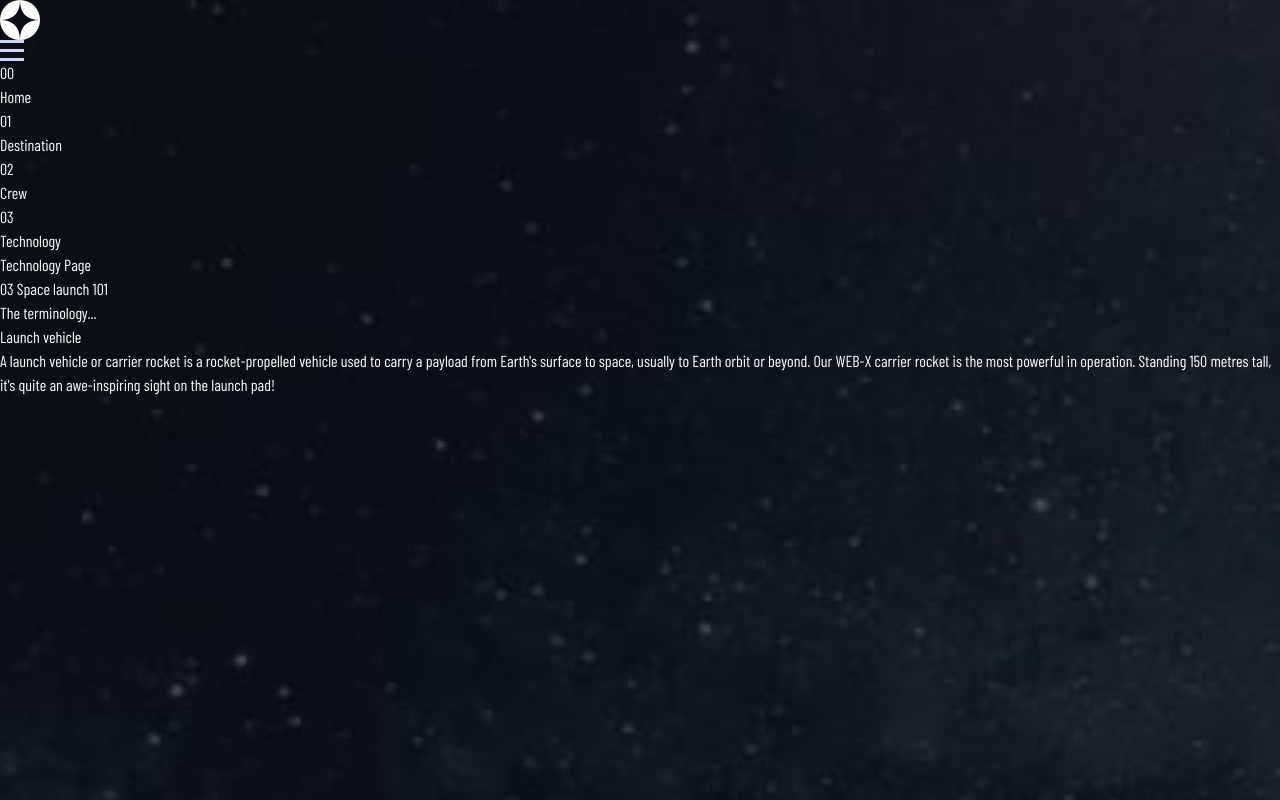
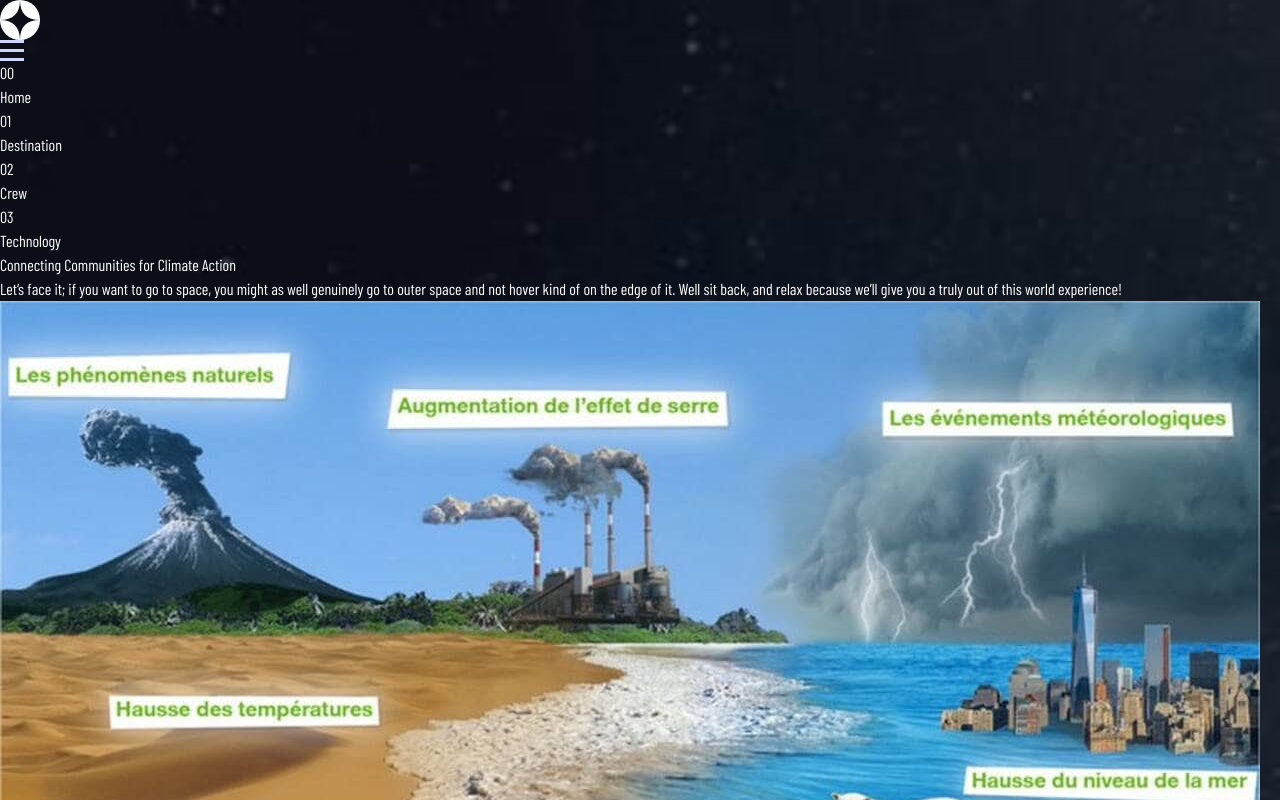
Before and after one commit to williammasivi/dynamic-site-challenge-netlify, a React (Vite) app: page /technology in a window 1280 px wide. Shown: the top 800 px of the page. Built offline with nearby package versions, Linux system fonts and the light colour scheme; a web font is replaced by a local one.

Commit message:
finishing code

```diff
--- a/src/pages/CrewPage.jsx
+++ b/src/pages/CrewPage.jsx
@@ -4,14 +4,23 @@
 const CrewPage = () => {
   return (
     <main className="pt-[200px]">
-      <div className="pl-14 text-justify pr-[45px] lg:pr-[100px] mb-8">
-        <h1> Connecting Communities for Climate Action</h1>
-        <p>
-          Let’s face it; if you want to go to space, you might as well genuinely
-          go to outer space and not hover kind of on the edge of it. Well sit
-          back, and relax because we’ll give you a truly out of this world
-          experience!
-        </p>
+      <div className="pl-14 text-justify pr-[45px] lg:pr-[100px] mb-8 md:flex gap-6 lg:gap-14">
+        <div>
+          <h1 className="font-bold text-5xl text-center mb-4">
+            Connecting Communities for Climate Action
+          </h1>
+          <p className="text-md">
+            Let’s face it; if you want to go to space, you might as well
+            genuinely go to outer space and not hover kind of on the edge of it.
+            Well sit back, and relax because we’ll give you a truly out of this
+            world experience!
+          </p>
+        </div>
+        <img
+          src={crewImage}
+          alt="home image"
+          className="md:h-96 w-96 object-cover"
+        />
       </div>
     </main>
   );
--- a/src/pages/DestinationPage.jsx
+++ b/src/pages/DestinationPage.jsx
@@ -4,10 +4,12 @@
 const DestinationPage = () => {
   return (
     <main className="pt-[200px]">
-      <div className="pl-14 text-justify pr-[45px] lg:pr-[100px] mb-8 relative flex-col justify-between items-center md:gap-24 lg:gap-32 z-10">
+      <div className="pl-14 text-justify pr-[45px] lg:pr-[100px] flex-row-reverse mb-8 md:flex gap-6 lg:gap-14">
         <div>
-          <h1> Connecting Communities for Climate Action</h1>
-          <p className="leading-2 font-medium text-lg text-gray-300">
+          <h1 className="font-bold text-5xl text-center mb-4">
+            Connecting Communities for Climate Action
+          </h1>
+          <p className="text-md">
             Let’s face it; if you want to go to space, you might as well
             genuinely go to outer space and not hover kind of on the edge of it.
             Well sit back, and relax because we’ll give you a truly out of this
@@ -16,8 +18,8 @@
         </div>
         <img
           src={destinationImage}
-          alt="image placeholder"
-          className="w-96 h-96"
+          alt="home image"
+          className="md:h-96 w-96 object-cover"
         />
       </div>
     </main>
--- a/src/pages/HomePage.jsx
+++ b/src/pages/HomePage.jsx
@@ -4,7 +4,7 @@
 const HomePage = () => {
   return (
     <main className="pt-[200px]">
-      <div className="pl-14 text-justify pr-[45px] lg:pr-[100px] mb-8">
+      <div className="pl-14 text-justify pr-[45px] lg:pr-[100px] mb-8 md:flex gap-6 lg:gap-14">
         <div>
           <h1 className="font-bold text-5xl text-center mb-4">
             Connecting Communities for Climate Action
@@ -16,7 +16,11 @@
             world experience!
           </p>
         </div>
-        <img src={homeImage} alt="home image" />
+        <img
+          src={homeImage}
+          alt="home image"
+          className="md:h-96 w-96 object-cover"
+        />
       </div>
     </main>
   );
--- a/src/pages/TechnologyPage.jsx
+++ b/src/pages/TechnologyPage.jsx
@@ -4,18 +4,23 @@
 const TechnologyPage = () => {
   return (
     <main className="pt-[200px]">
-      <div className="pl-14 text-justify pr-[45px] lg:pr-[100px] mb-8">
-        <h1>Technology Page</h1>
-        <h1> 03 Space launch 101</h1>
-        <h1> The terminology...</h1>
-        <h1>Launch vehicle</h1>
-        <p>
-          A launch vehicle or carrier rocket is a rocket-propelled vehicle used
-          to carry a payload from Earth's surface to space, usually to Earth
-          orbit or beyond. Our WEB-X carrier rocket is the most powerful in
-          operation. Standing 150 metres tall, it's quite an awe-inspiring sight
-          on the launch pad!
-        </p>
+      <div className="pl-14 text-justify pr-[45px] lg:pr-[100px] mb-8 md:flex flex-row-reverse gap-6 lg:gap-14">
+        <div>
+          <h1 className="font-bold text-5xl text-center mb-4">
+            Connecting Communities for Climate Action
+          </h1>
+          <p className="text-md">
+            Let’s face it; if you want to go to space, you might as well
+            genuinely go to outer space and not hover kind of on the edge of it.
+            Well sit back, and relax because we’ll give you a truly out of this
+            world experience!
+          </p>
+        </div>
+        <img
+          src={technologyImage}
+          alt="home image"
+          className="md:h-96 w-96 object-cover"
+        />
       </div>
     </main>
   );
```
